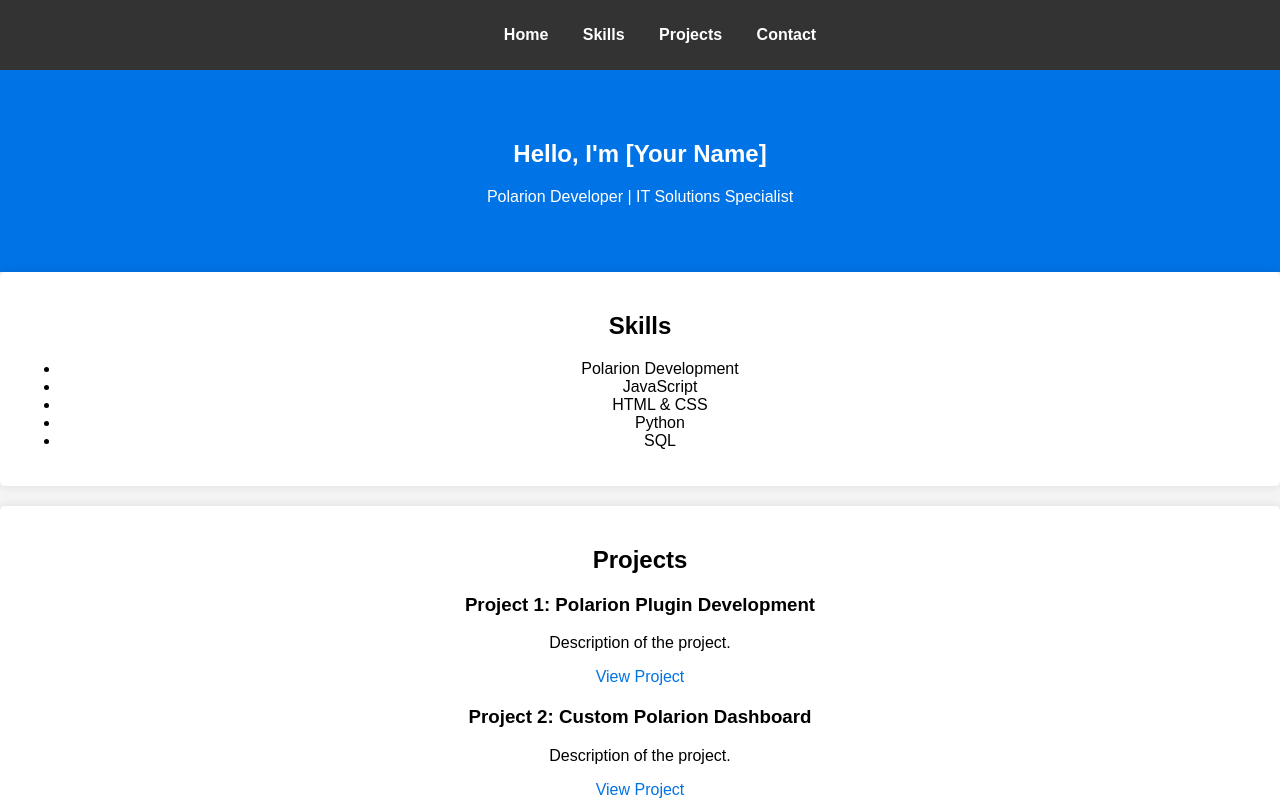
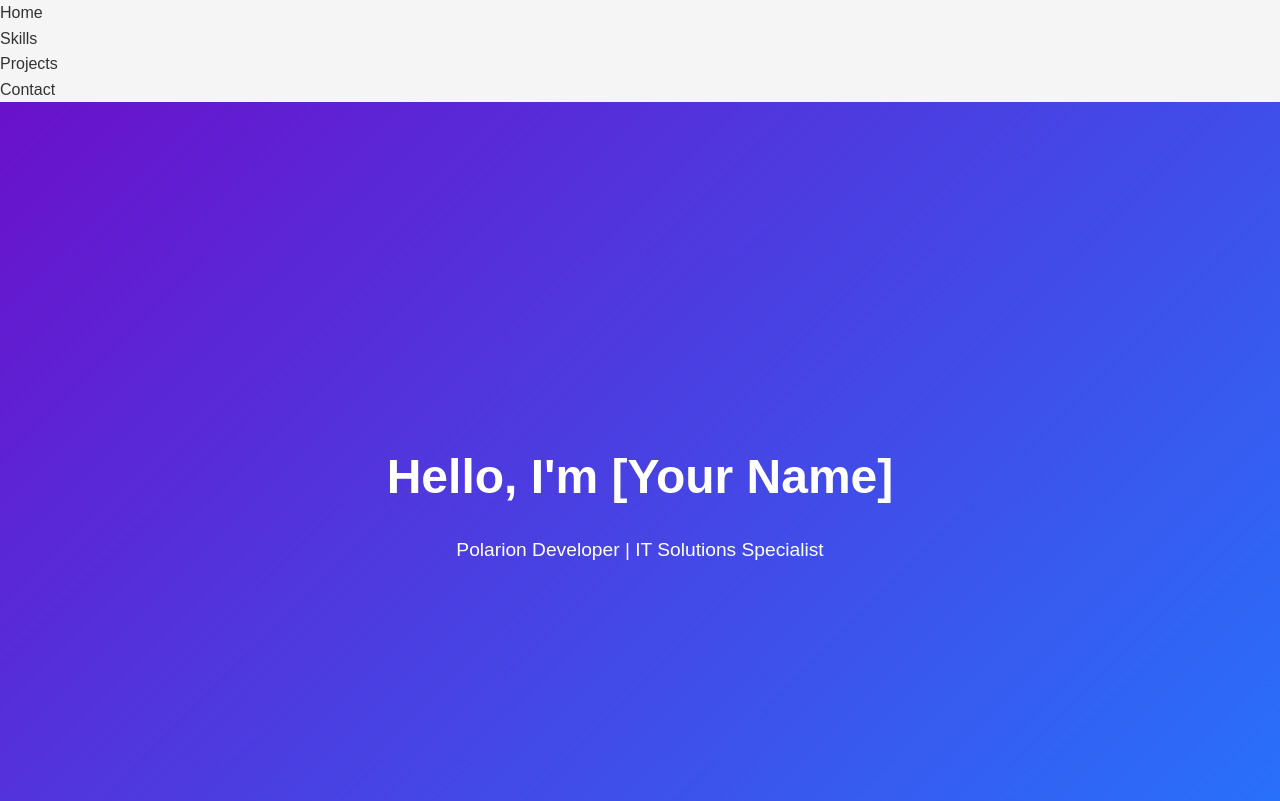
Before and after one commit to Himath-Mehdi/NewStyleWeb, a plain HTML site: page index.html in a window 1280 px wide. Shown: the top 801 px of the page. Drawn offline with Linux system fonts and the light colour scheme.

Commit message:
Update styles.css

```diff
--- a/styles.css
+++ b/styles.css
@@ -1,54 +1,147 @@
-body {
-    font-family: Arial, sans-serif;
+/* Global Styles */
+* {
     margin: 0;
     padding: 0;
-    background-color: #f4f4f4;
+    box-sizing: border-box;
 }
 
-header {
-    background-color: #333;
-    padding: 10px 0;
+body {
+    font-family: 'Poppins', sans-serif;
+    background-color: #f5f5f5;
+    color: #333;
+    line-height: 1.6;
 }
 
-nav ul {
-    list-style-type: none;
-    text-align: center;
+a {
+    text-decoration: none;
+    color: inherit;
 }
 
-nav ul li {
-    display: inline;
-    margin: 0 15px;
-}
-
-nav ul li a {
-    color: white;
-    text-decoration: none;
+h1, h2, h3 {
     font-weight: bold;
 }
 
 section {
-    padding: 50px;
+    padding: 60px 20px;
     text-align: center;
 }
 
 #home {
-    background-color: #0073e6;
+    background: linear-gradient(135deg, #6a11cb, #2575fc);
     color: white;
+    min-height: 100vh;
+    display: flex;
+    flex-direction: column;
+    justify-content: center;
+    align-items: center;
+}
+
+#home h1 {
+    font-size: 3rem;
+    margin-bottom: 20px;
+}
+
+#home p {
+    font-size: 1.2rem;
 }
 
 #skills, #projects, #contact {
     background-color: white;
-    margin-bottom: 20px;
-    border-radius: 5px;
-    padding: 20px;
-    box-shadow: 0 0 10px rgba(0, 0, 0, 0.1);
+    margin: 30px auto;
+    border-radius: 10px;
+    box-shadow: 0 5px 15px rgba(0, 0, 0, 0.1);
+    padding: 40px;
+    width: 80%;
+    max-width: 1200px;
 }
 
-.project {
-    margin: 20px 0;
+/* Skills Section */
+#skills ul {
+    display: flex;
+    justify-content: space-around;
+    flex-wrap: wrap;
+    padding: 20px;
 }
 
-.project a {
-    text-decoration: none;
-    color: #0073e6;
+#skills ul li {
+    background: #6a11cb;
+    color: white;
+    padding: 10px 20px;
+    border-radius: 50px;
+    margin: 10px;
+    font-weight: bold;
+    transition: background-color 0.3s ease;
 }
+
+#skills ul li:hover {
+    background-color: #2575fc;
+}
+
+/* Projects Section */
+#projects .project {
+    margin: 20px 0;
+    background: #f1f1f1;
+    padding: 20px;
+    border-radius: 10px;
+    transition: transform 0.3s ease, box-shadow 0.3s ease;
+}
+
+#projects .project:hover {
+    transform: scale(1.05);
+    box-shadow: 0 8px 20px rgba(0, 0, 0, 0.2);
+}
+
+#projects .project h3 {
+    color: #6a11cb;
+}
+
+#projects .project a {
+    color: #2575fc;
+    font-weight: bold;
+}
+
+#projects .project a:hover {
+    color: #6a11cb;
+}
+
+/* Contact Section */
+#contact {
+    background: #2575fc;
+    color: white;
+}
+
+#contact p {
+    font-size: 1.2rem;
+    margin-bottom: 10px;
+}
+
+/* Footer */
+footer {
+    background-color: #333;
+    color: white;
+    padding: 20px;
+    text-align: center;
+}
+
+footer p {
+    font-size: 0.9rem;
+}
+
+@media (max-width: 768px) {
+    h1 {
+        font-size: 2rem;
+    }
+
+    #skills ul {
+        flex-direction: column;
+    }
+
+    #skills ul li {
+        width: 100%;
+        margin-bottom: 10px;
+    }
+
+    #projects, #contact {
+        width: 95%;
+    }
+}
```
